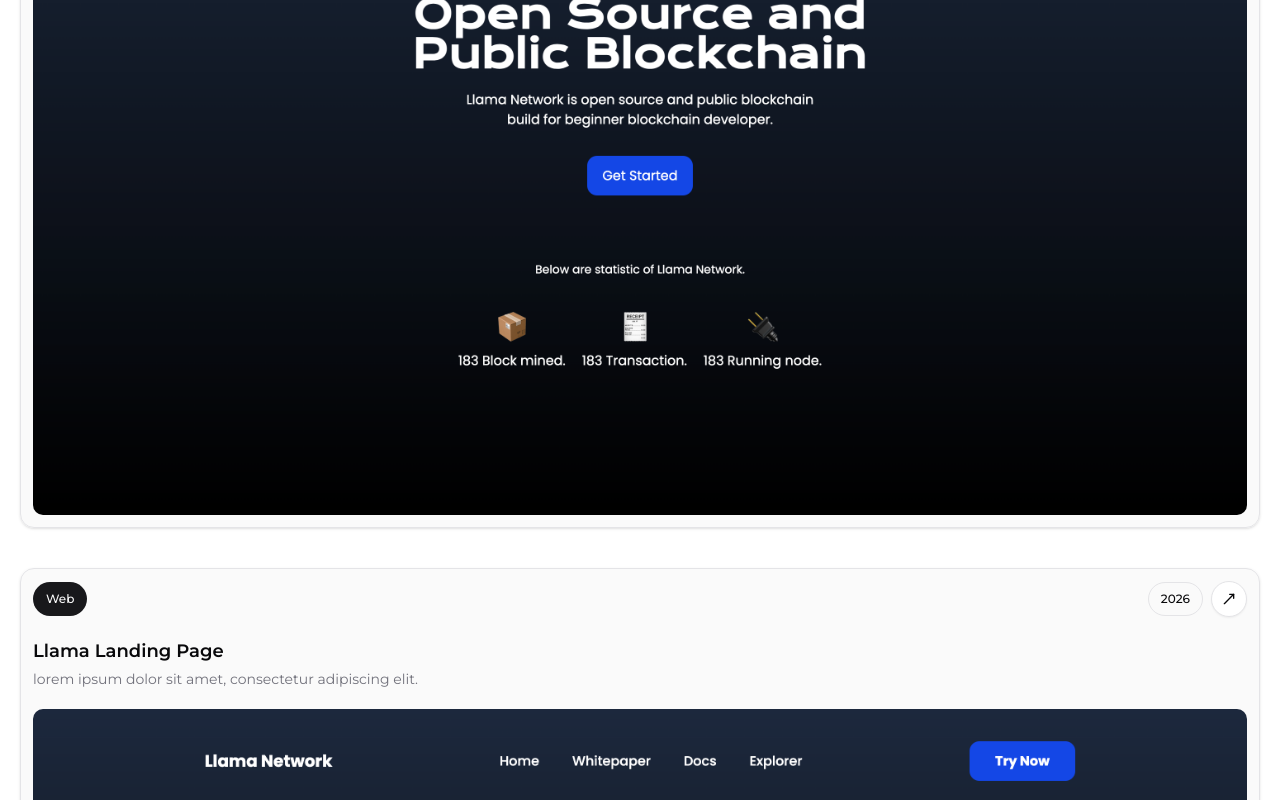
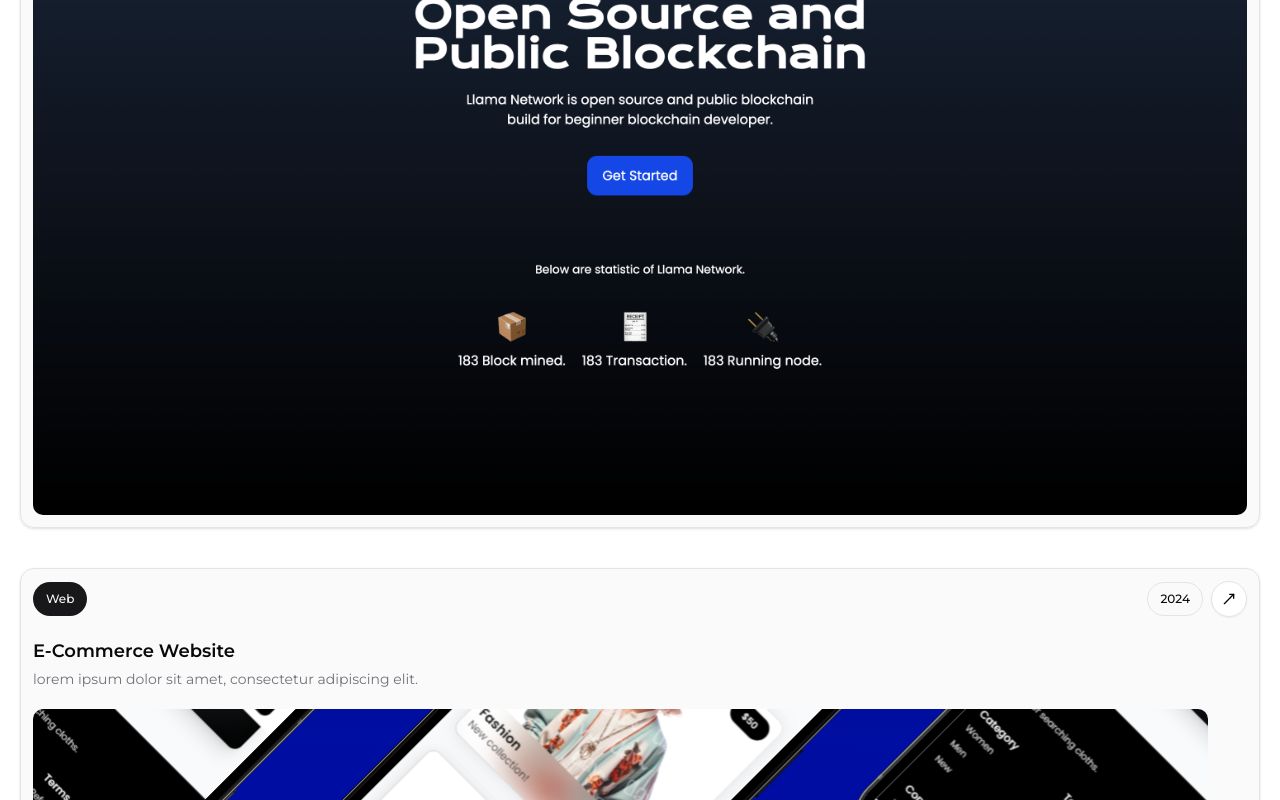
Before and after one commit to rn-abiasa/portfolio, a React (Vite) app: page / in a window 1280 px wide. Shown: the part 2000-2800 px from the top of the page. Built offline with nearby package versions, Linux system fonts and the light colour scheme.

Commit message:
Update date props on project card

```diff
--- a/src/components/customs/project/card.tsx
+++ b/src/components/customs/project/card.tsx
@@ -9,10 +9,17 @@ interface Props {
   image: string;
   title: string;
   description: string;
+  date: string;
   previewLink: string;
 }
 
-const ProjectCard = ({ image, title, description, previewLink }: Props) => {
+const ProjectCard = ({
+  image,
+  title,
+  description,
+  date,
+  previewLink,
+}: Props) => {
   return (
     <>
       <Card className="bg-input/20 py-3">
@@ -23,7 +30,7 @@ const ProjectCard = ({ image, title, description, previewLink }: Props) => {
             </Badge>
             <div className="flex items-center gap-2">
               <Badge variant="outline" className="py-2 px-3">
-                2026
+                {date}
               </Badge>
               <Button
                 variant="outline"
--- a/src/layouts/footer.tsx
+++ b/src/layouts/footer.tsx
@@ -8,7 +8,7 @@ const Footer = () => {
     <footer className="bg-neutral-900 w-full py-16 p-5 border-t border-border sm:px-16">
       <div className="flex flex-col gap-8">
         <div className="flex flex-col justify-center items-center gap-7">
-          <h4 className="text-3xl font-bold text-white tracking-tight text-center">
+          <h4 className="text-2xl font-bold text-white tracking-tight text-center">
             Let me know if you have project questions or opportunities to
             collaborate
           </h4>
--- a/src/pages/index.tsx
+++ b/src/pages/index.tsx
@@ -16,7 +16,7 @@ const IndexPage = () => {
           <Badge variant="outline">Fullstack web developer</Badge>
           <div className="mt-5">
             <h1 className="text-3xl font-semibold">
-              Hi there, I'm Rehan Abhiassa
+              Hi there, I'm Rehan Abhiassa 👋🏻
             </h1>
             <p className="text-lg mt-5">
               I'm a web developer based in Bandung, Indonesia.
@@ -46,13 +46,15 @@ const IndexPage = () => {
             image="/landingpage.png"
             title="Llama Landing Page"
             description="lorem ipsum dolor sit amet, consectetur adipiscing elit."
-            previewLink=""
+            date="2025"
+            previewLink="https://llamanetwork.netlify.app"
           />
           <ProjectCard
-            image="/landingpage.png"
-            title="Llama Landing Page"
+            image="/image1.jpeg"
+            title="E-Commerce Website"
             description="lorem ipsum dolor sit amet, consectetur adipiscing elit."
-            previewLink=""
+            date="2024"
+            previewLink="https://dreamour.vercel.app"
           />
         </div>
       </Section>
@@ -67,16 +69,16 @@ const IndexPage = () => {
               <img
                 src="/84898.jpg"
                 alt=""
-                className="border-7 border-gray-200 h-40 w-40 rounded-3xl -rotate-10"
+                className="border-7 border-secondary h-40 w-40 rounded-3xl -rotate-10"
               />
               <img
                 src="/84898.jpg"
                 alt=""
-                className="border-7 border-gray-200 h-40 w-40 rounded-3xl rotate-10"
+                className="border-7 border-secondary h-40 w-40 rounded-3xl rotate-10"
               />
             </div>
             <div className="mt-5">
-              <h3 className="text-2xl font-semibold">Call me Abiasa</h3>
+              <h3 className="text-2xl font-semibold">Call me Abiasa 👋🏻</h3>
               <p className="text-sm text-black/80 mt-2">
                 Lorem ipsum dolor sit amet, consectetur adipiscing elit lorem
                 ipsum dolor sit amet, consectetur adipiscing elit.
@@ -103,8 +105,8 @@ const IndexPage = () => {
                 />
                 <ItemCard
                   icon={<GraduationCap />}
-                  title="Frontend dev at Gamelab Indonesia"
-                  date="04 Agustus, 2025 - 21 November 2025"
+                  title="Student at MTS Negeri 4 KBB"
+                  date="04 Juli, 2020 - 21 Juli 2023"
                 />
               </div>
             </div>
```
Also changed, not shown: public/image1.jpeg (added).
